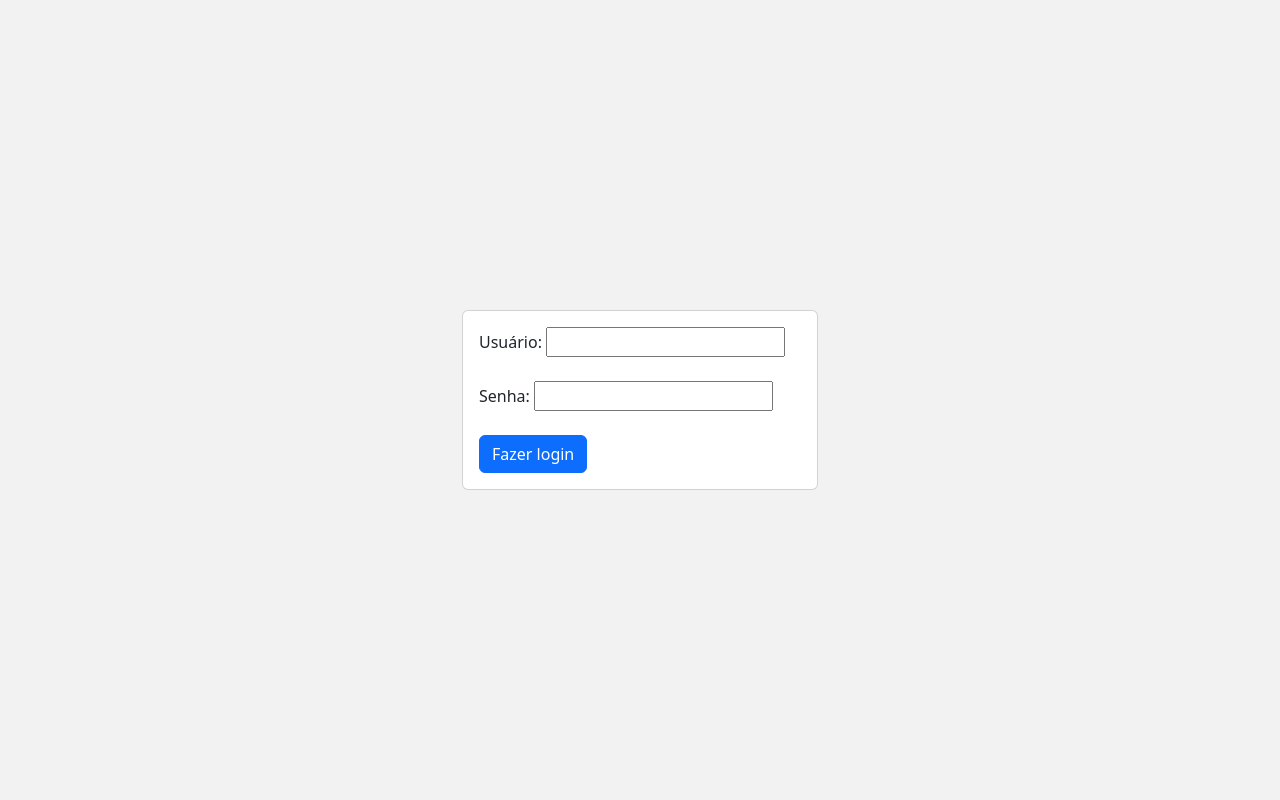
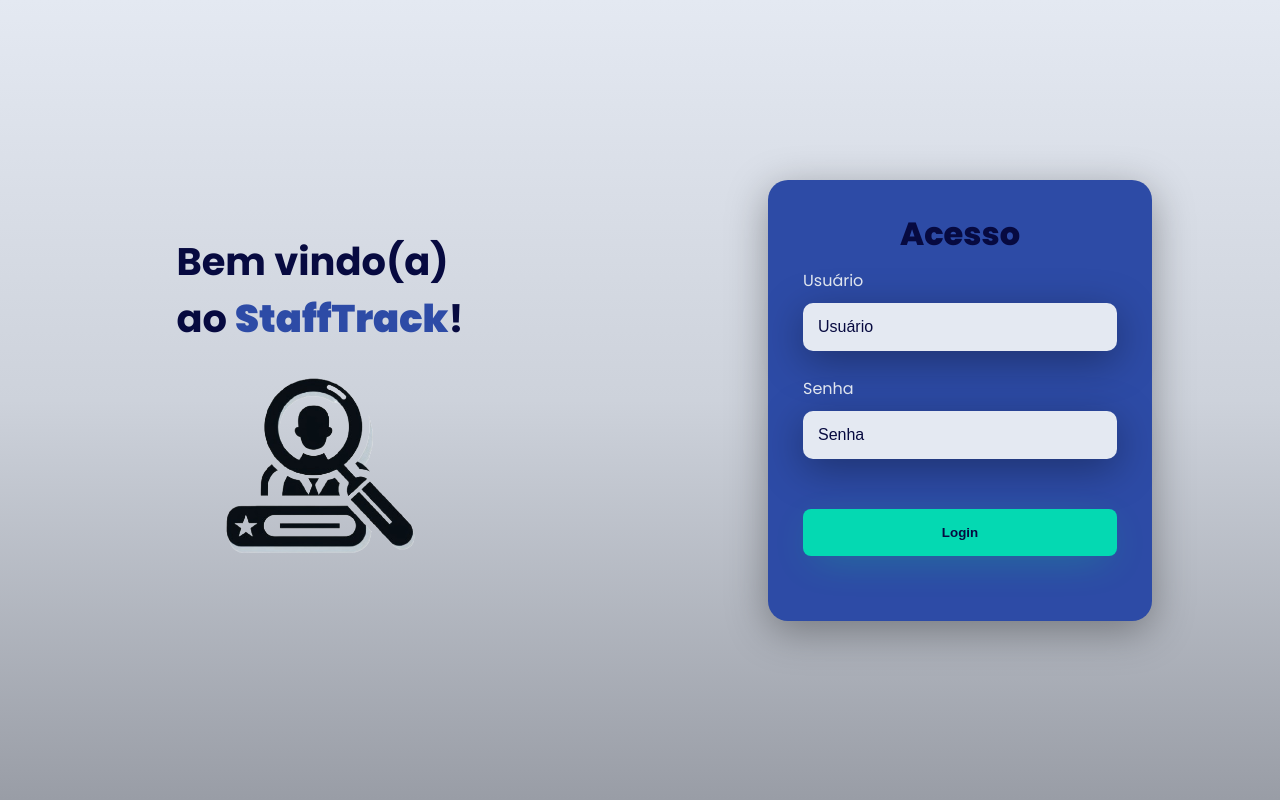
Before and after one commit to hiagoassuncaoDev/TCC, a PHP site: page / in a window 1280 px wide. Run offline with PHP 8.4, Linux system fonts and the light colour scheme.

Commit message:
Novos arquivos, tela de login completa, banco de dados atualizado

```diff
--- a/index.php
+++ b/index.php
@@ -3,43 +3,34 @@
 <head>
     <meta charset="UTF-8">
     <meta name="viewport" content="width=device-width, initial-scale=1.0">
+    <link rel="stylesheet" href="./styles/login-style.css">
     <title>Login</title>
-    <link href="https://cdn.jsdelivr.net/npm/bootstrap@5.3.3/dist/css/bootstrap.min.css" rel="stylesheet" integrity="sha384-QWTKZyjpPEjISv5WaRU9OFeRpok6YctnYmDr5pNlyT2bRjXh0JMhjY6hW+ALEwIH" crossorigin="anonymous">
-    <script src="https://cdn.jsdelivr.net/npm/bootstrap@5.3.3/dist/js/bootstrap.bundle.min.js" integrity="sha384-YvpcrYf0tY3lHB60NNkmXc5s9fDVZLESaAA55NDzOxhy9GkcIdslK1eN7N6jIeHz" crossorigin="anonymous"></script>
-    <style>
-        body {
-            background-color: #f2f2f2;
-        }
-
-        .login {
-            width: 100%;
-            height: 100vh;
-            align-items: center;
-            justify-content: center;
-            display: flex;
-        }
-    </style>
 </head>
 <body>
-    <div class="login">
-        <div class="container">
-            <div class="row">
-                <div class="col-lg-4 offset-lg-4">
-                    <div class="card">
-                        <div class="card-body">
-                            <form action="login.php" method="post">
-                                <label for="usuario">Usuário: </label>
-                                <input type="text" name="usuario"> <br> <br>
-                                <label for="senha">Senha: </label>
-                                <input type="password" name="senha"> <br> <br>
-                                <button type="submit" class="btn btn-primary">Fazer login</button>
-                            </form>
+    <div class="main-login">
+        <div class="left-login">
+            <h1>Bem vindo(a)<br>ao <span>StaffTrack</span>!</h1>
+            <img src="./assets/logo.png" class="left-login-image" alt="logo-staff-track">
+        </div>
+        <div class="right-login">
+            <div class="card-login">
+                <h1>Acesso</h1>
+                <form action="login.php" method="post" class="textfield">
+
+                        <label for="usuario">Usuário</label>
+                        <input type="text" name="usuario" placeholder="Usuário"><br>
+
+                        <label for="senha">Senha</label>
+                        <input type="password" name="senha" placeholder="Senha"><br>
+
+                        <div class="buttonfield">
+                            <button class="btn-login">Login</button>
                         </div>
-                    </div>
-                </div>
+                </form>
+
             </div>
         </div>
+    </div>
 
-    </div>
 </body>
 </html>
--- /dev/null
+++ b/styles/login-style.css
@@ -0,0 +1,162 @@
+@import url('https://fonts.googleapis.com/css2?family=Poppins:ital,wght@0,100;0,200;0,300;0,400;0,500;0,600;0,700;0,800;0,900;1,100;1,200;1,300;1,400;1,500;1,600;1,700;1,800;1,900&display=swap');
+
+:root{
+    --background-main-color: #E4E9F2;
+    --font-color: #070A40;
+    --featured-color: #3321A6;
+    --details-color: #04D9B2;
+    --extra-color: #2D4BA6;
+}
+
+body {
+    margin: 0;
+    font-family: "Poppins", sans-serif;
+}
+body * {
+    box-sizing: border-box;
+}
+.main-login{
+    width: 100vw;
+    height: 100vh;
+    background-image: linear-gradient(#E4E9F2, #cdd2db, #999da6);
+    display: flex;
+    justify-content: center;
+    align-items: center;
+}
+
+.left-login{
+    width: 50vw;
+    height: 10vh;
+    display: flex;
+    justify-content: center;
+    align-items: center;
+    flex-direction: column;
+    transition: all .5s ease-in-out;
+}
+
+.left-login > h1{
+    font-size: 3vw;
+    color: var(--font-color);
+    margin-bottom: -10px;
+}
+
+.left-login > h1 > span{
+    color: var(--extra-color);
+    font-weight: 900;
+}
+
+.right-login{
+    width: 50vw;
+    height: 10vh;
+    display: flex;
+    justify-content: center;
+    align-items: center;
+}
+
+.card-login{
+    width: 60%;
+    display: flex;
+    justify-content: center;
+    align-items: center;
+    flex-direction: column;
+    padding: 30px 35px;
+    background: var(--extra-color);
+    border-radius: 20px;
+    box-shadow: 0px 10px 40px #00000056;
+}
+
+.card-login > h1 {
+color: var(--font-color);
+font-weight: 800;
+margin: 0;
+}
+
+.left-login-image {
+    width: 20vw;
+}
+
+.textfield {
+    display: flex;
+    flex-direction: column;
+    align-items: flex-start;
+    justify-content: center;
+    margin: 10px 0px;
+    width: 100%;
+}
+
+.textfield > input {
+    width: 100%;
+    border: none;
+    border-radius: 10px;
+    padding: 15px;
+    background: var(--background-main-color);
+    color: var(--font-color);
+    font-size: 12pt;
+    box-shadow: 0px 10px 40px #00000056;
+    outline: none;
+    box-sizing: border-box;
+}
+
+.textfield > label {
+    color: var(--background-main-color);
+    margin-bottom: 10px;
+}
+
+.textfield > input::placeholder {
+color: var(--font-color);
+}
+
+.buttonfield{
+    width: 100%;
+    margin-left: -25px;
+}
+
+.btn-login {
+    width: 100%;
+    padding: 16px 0px;
+    margin: 25px;
+    border: none;
+    border-radius: 8px;
+    font-weight: 800;
+    color: var(--font-color);
+    background: var(--details-color);
+    cursor: pointer;
+    box-shadow: 0px 10px 40px -12px #00ff8052;
+    transition: ease 0.7s;
+}
+
+.btn-login:hover{
+    background: var(--font-color);
+    color: var(--details-color);
+    /*-webkit-transform: scale(0.5);*/
+    transform: scale(1.0);
+}
+
+@media only screen and (max-width: 950px){
+    .card-login{
+        width: 85%;
+    }
+}
+
+@media only screen and (max-width: 950px){
+    .main-login {
+        flex-direction: column;
+    }
+    .left-login > h1 {
+        display: none;
+    }
+    .left-login {
+     width: 100%;
+     height: auto;
+    }
+    .right-login {
+        width: 100%;
+        height: auto;
+    }
+    .left-login-image {
+        width: 50vw;
+    }
+    .card-login {
+        width: 90%;
+    }
+}
```
Also changed, not shown: atuarNoBanco.php (added, +96 -0 lines), boasvindas.php (added, +21 -0 lines), cadastro.php (added, +30 -0 lines), paginaadmin.php (deleted, +0 -35 lines), paginainicial.php (+94 -8 lines), styles/style.css (+7 -0 lines), verequipe.php (added, +32 -0 lines), assets/banner3.png.
